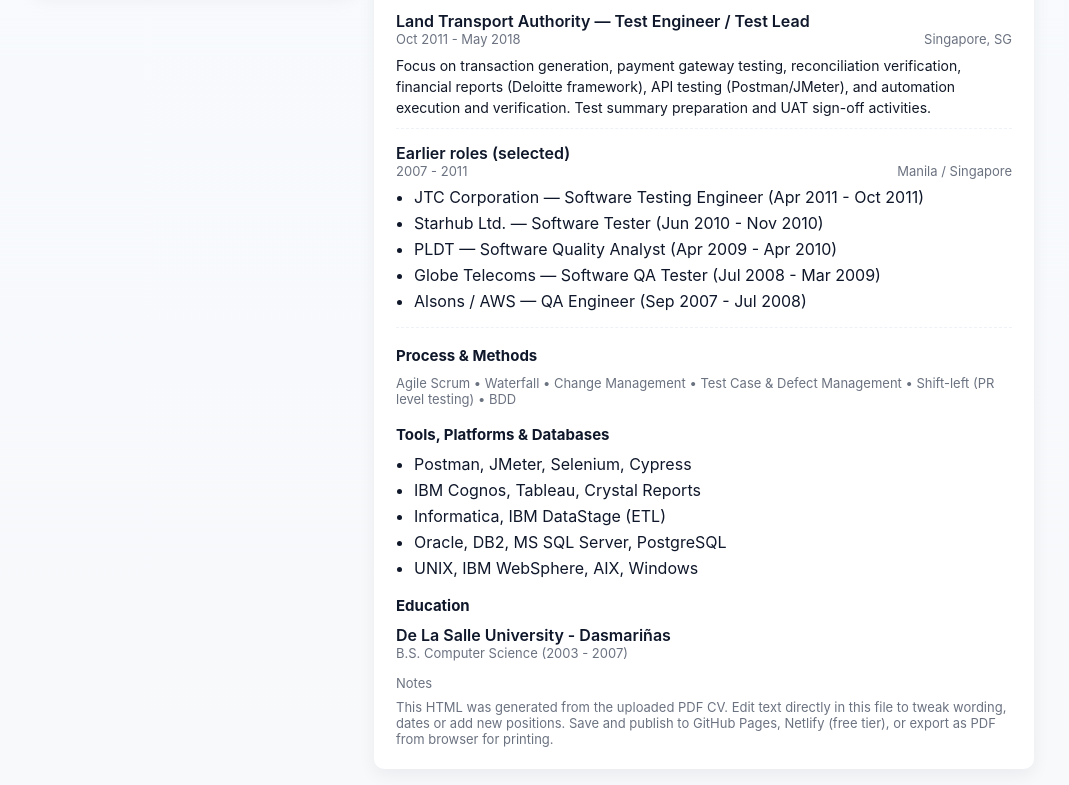
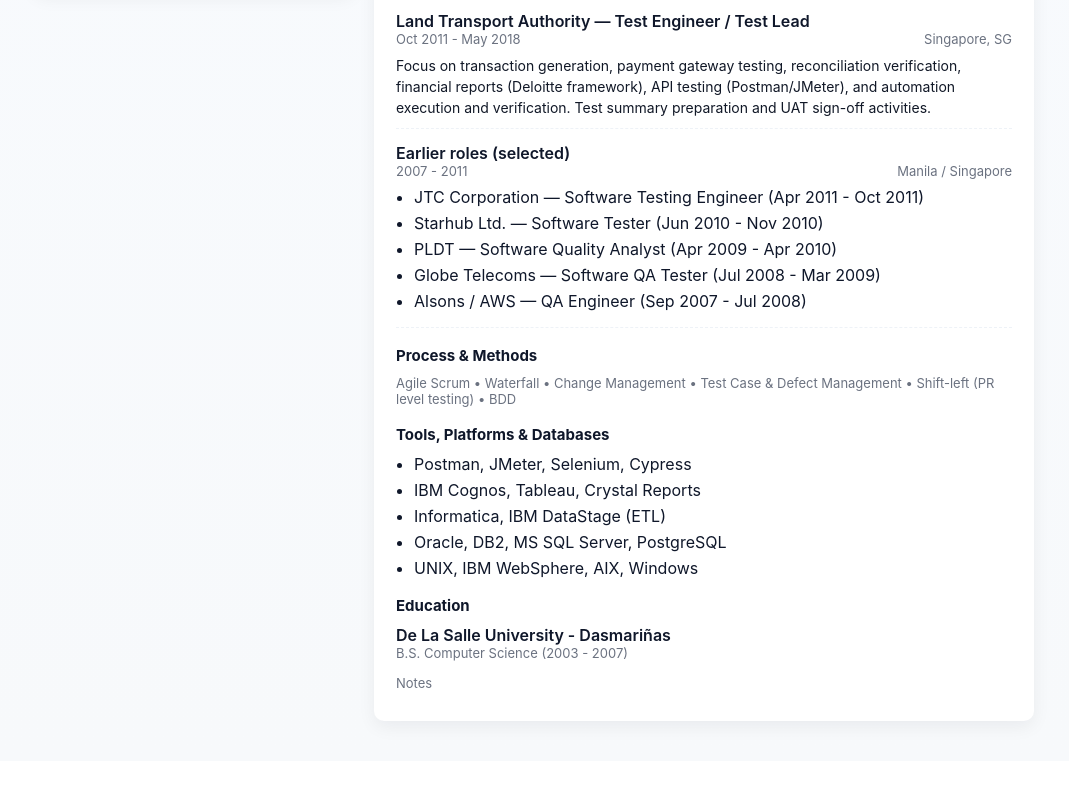
Before and after one commit to ellamarieramos/ellamarieramos.github.io, a plain HTML site: page index.html in a window 1280 px wide. Shown: the part 956-1741 px from the top of the page, without its empty margins (106-1175 px from the left). After the commit the page ends 1717 px from the top, so only its background shows below. Drawn offline with Linux system fonts and the light colour scheme.

Commit message:
Update index.html

```diff
--- a/index.html
+++ b/index.html
@@ -301,7 +301,6 @@
       <div class="section" style="margin-top:14px">
         <div class="muted" style="font-size:13px">Notes</div>
         <div style="margin-top:8px;font-size:13px;color:var(--muted)">
-          This HTML was generated from the uploaded PDF CV. Edit text directly in this file to tweak wording, dates or add new positions. Save and publish to GitHub Pages, Netlify (free tier), or export as PDF from browser for printing.
         </div>
       </div>
     </section>
```
